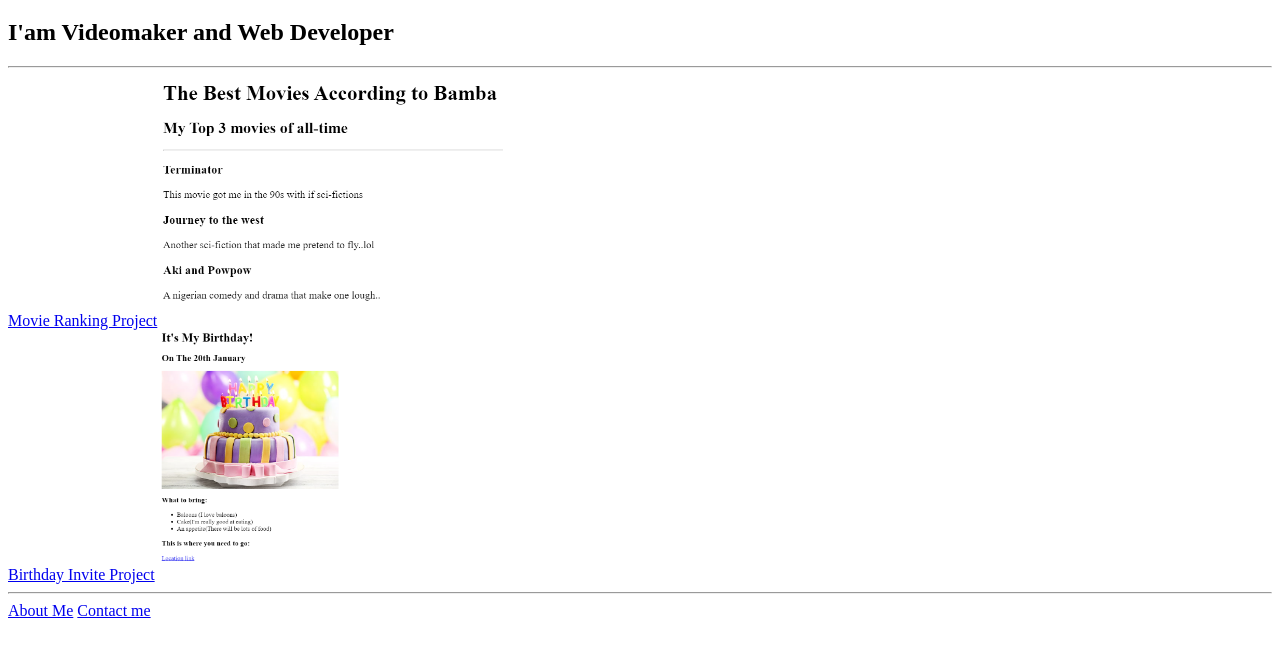
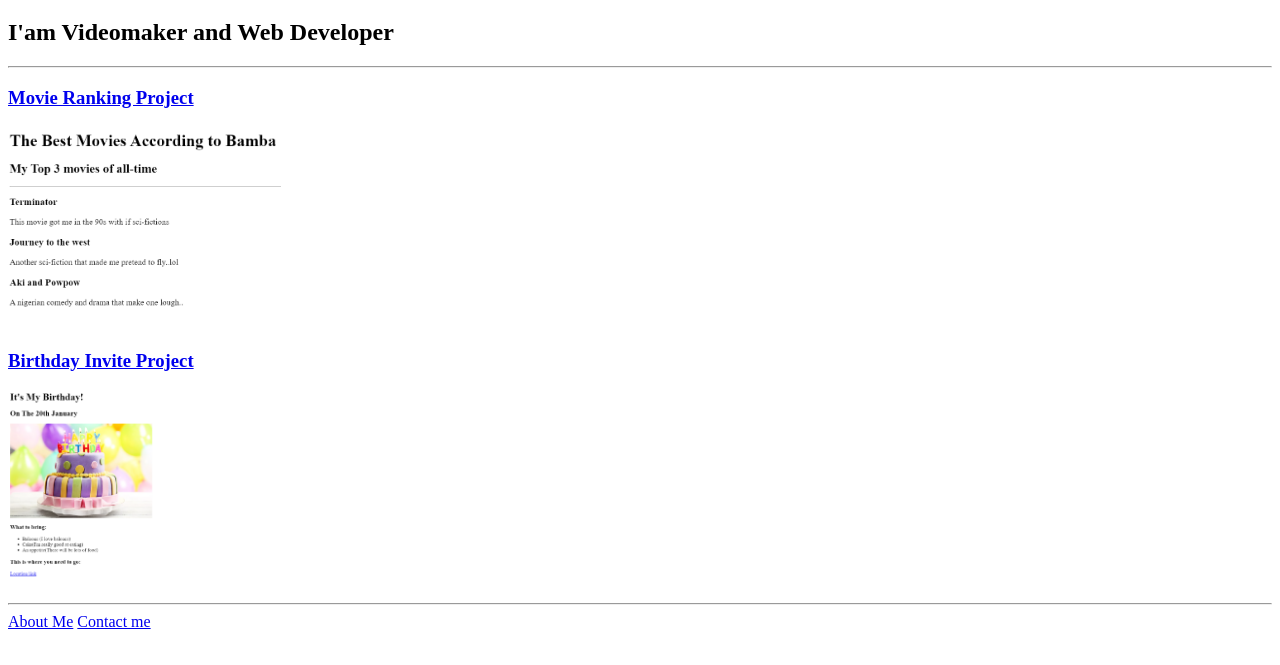
Before and after one commit to rasbamba/html-portfolio, a plain HTML site: page index.html in a window 1280 px wide. Shown: the part 61-726 px from the top of the page. Drawn offline with Linux system fonts and the light colour scheme.

Commit message:
Add files via upload

```diff
--- a/index.html
+++ b/index.html
@@ -22,18 +22,15 @@ https://developer.mozilla.org/en-US/docs/Web/HTML/Element/img#attr-height -->
     <title>Bamba's Porfolio Project</title>
 </head>
 <body>
-
     <h1>Yussif Bamba's Porfolio</h1>
     <h2>I'am Videomaker and Web Developer</h2>
     <hr>
-    <div><a href="../2.4 MovieRanking Project/index.html">Movie Ranking Project</a>
-    <img src="./assets/images/BAMBA_movie_ranking.png" height="250px" alt="movie ranking project screenshot">
-   <div>
-    <a href="../3.4 Birthday Invite Project/index.html">Birthday Invite Project</a>
-    <img src="./assets/images/Bamba_birthday_invite.png" height="250px" alt="Birthday invite project screenshot">
+    <h3><a href="../2.4 MovieRanking Project/2.4 Movie Ranking Project/index.html">Movie Ranking Project</a></h3>
+    <img src="./assets/images/BAMBA_movie_ranking.png" height="200px" alt="movie ranking project screenshot">
 
-   </div>
-   <hr>
+    <h3><a href="../3.4 Birthday Invite Project/index.html">Birthday Invite Project</a></h3>
+    <img src="./assets/images/Bamba_birthday_invite.png" height="200px" alt="Birthday invite project screenshot">
+    <hr>
     <a href="./public/about.html">About Me</a>
     <a href="./public/contact.html">Contact me</a>
 </body>
```
